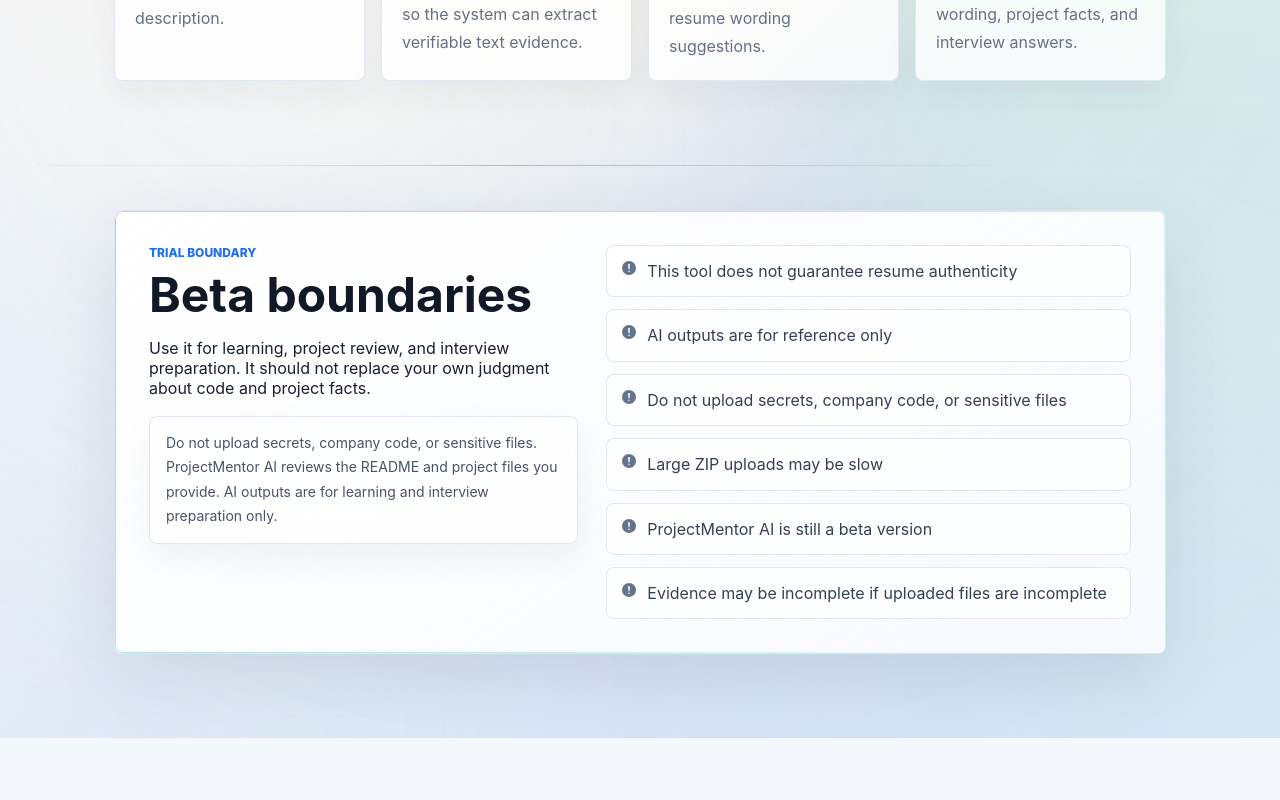
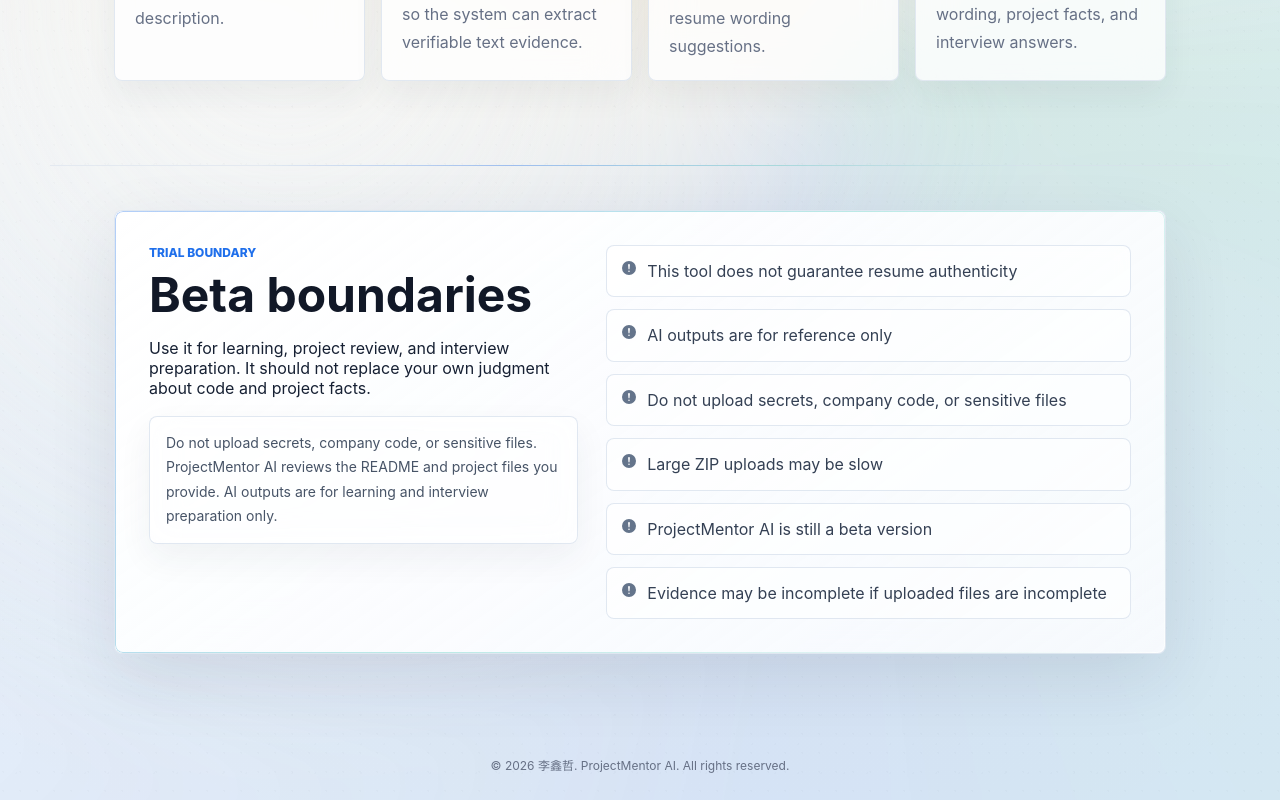
Before and after one commit to Xinzhe-666/projectmentor-ai, a Vue app in the folder frontend/projectmentor-web/: page / in a window 1280 px wide. Shown: the part 3623-4423 px from the top of the page. Before the commit the page ends 4361 px from the top, so only its background shows below. Built offline with nearby package versions, Linux system fonts and the light colour scheme.

Commit message:
chore: add source-available license and copyright notice

```diff
--- /dev/null
+++ b/frontend/projectmentor-web/src/components/AppFooter.vue
@@ -0,0 +1,23 @@
+<template>
+  <footer class="app-footer">
+    {{ t('common.copyright') }}
+  </footer>
+</template>
+
+<script setup lang="ts">
+import { useI18n } from 'vue-i18n'
+
+const { t } = useI18n()
+</script>
+
+<style scoped>
+.app-footer {
+  position: relative;
+  z-index: 1;
+  padding: 18px 24px 24px;
+  color: #667085;
+  font-size: 12px;
+  line-height: 1.6;
+  text-align: center;
+}
+</style>
--- a/frontend/projectmentor-web/src/layouts/MainLayout.vue
+++ b/frontend/projectmentor-web/src/layouts/MainLayout.vue
@@ -3,14 +3,22 @@
     <AppSidebar />
     <section class="shell-main">
       <AppHeader />
-      <main class="page-container">
+      <main class="page-container app-content">
         <RouterView />
       </main>
+      <AppFooter />
     </section>
   </div>
 </template>
 
 <script setup lang="ts">
+import AppFooter from '@/components/AppFooter.vue'
 import AppHeader from '@/components/AppHeader.vue'
 import AppSidebar from '@/components/AppSidebar.vue'
 </script>
+
+<style scoped>
+.app-content {
+  flex: 1;
+}
+</style>
--- a/frontend/projectmentor-web/src/locales/en-US.ts
+++ b/frontend/projectmentor-web/src/locales/en-US.ts
@@ -61,7 +61,8 @@
     unnamedProject: 'Untitled project',
     untitledReport: 'Project report',
     justNow: 'Just now',
-    points: 'pts'
+    points: 'pts',
+    copyright: '© 2026 李鑫哲. ProjectMentor AI. All rights reserved.'
   },
   lang: {
     current: 'English',
--- a/frontend/projectmentor-web/src/locales/zh-CN.ts
+++ b/frontend/projectmentor-web/src/locales/zh-CN.ts
@@ -61,7 +61,8 @@
     unnamedProject: '未命名项目',
     untitledReport: '项目报告',
     justNow: '刚刚',
-    points: '分'
+    points: '分',
+    copyright: '© 2026 李鑫哲. ProjectMentor AI. All rights reserved.'
   },
   lang: {
     current: '中文',
--- a/frontend/projectmentor-web/src/views/LandingView.vue
+++ b/frontend/projectmentor-web/src/views/LandingView.vue
@@ -181,6 +181,7 @@
       </section>
     </main>
 
+    <AppFooter />
     <FeedbackDialog v-model="feedbackVisible" />
     <DonateDialog v-model="donateVisible" />
   </div>
@@ -204,6 +205,7 @@
   WarningFilled
 } from '@element-plus/icons-vue'
 
+import AppFooter from '@/components/AppFooter.vue'
 import FeedbackDialog from '@/components/FeedbackDialog.vue'
 import DonateDialog from '@/components/DonateDialog.vue'
 import LanguageSwitch from '@/components/LanguageSwitch.vue'
```
Also changed, not shown: 3 other files (tests, documents, lock files or other folders).
